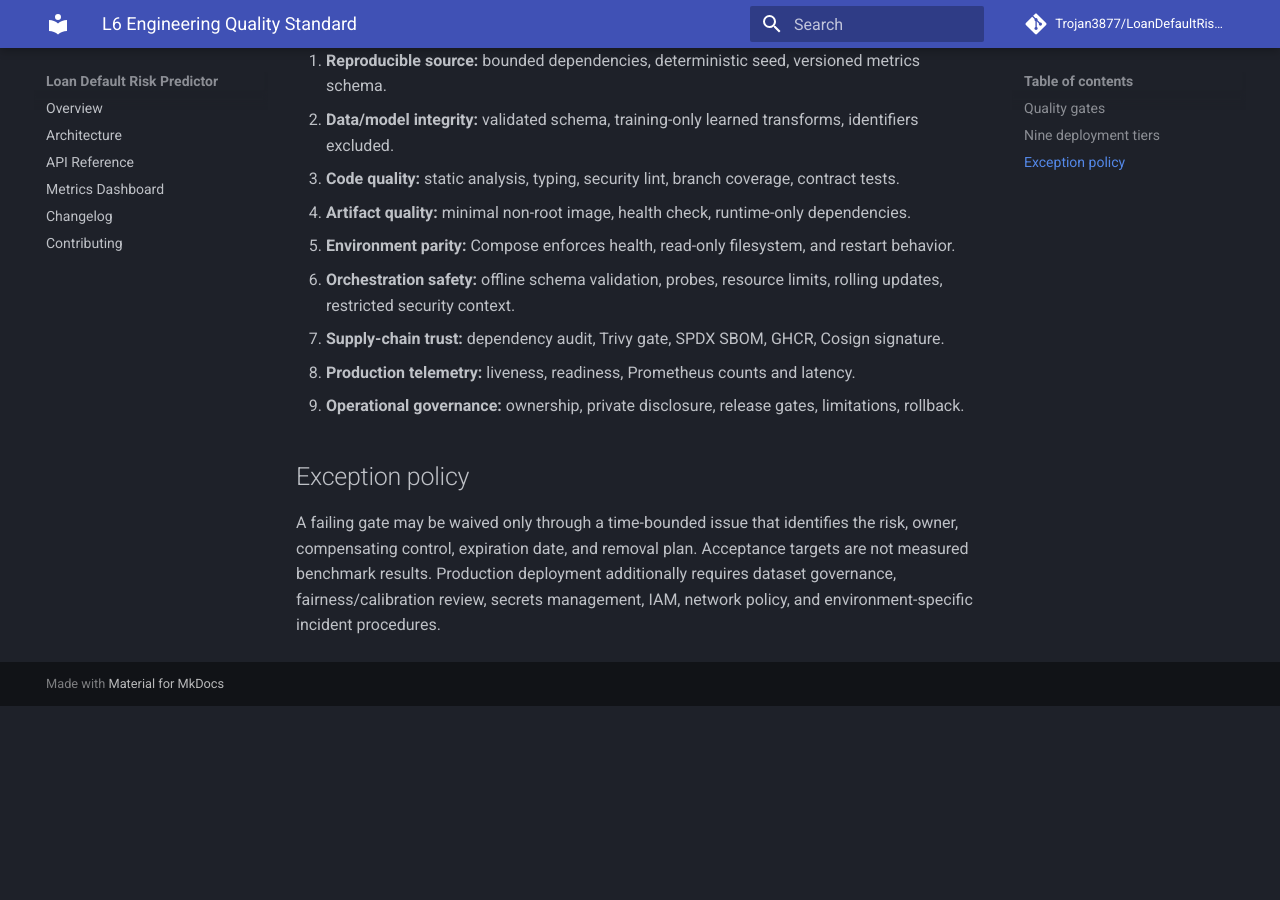
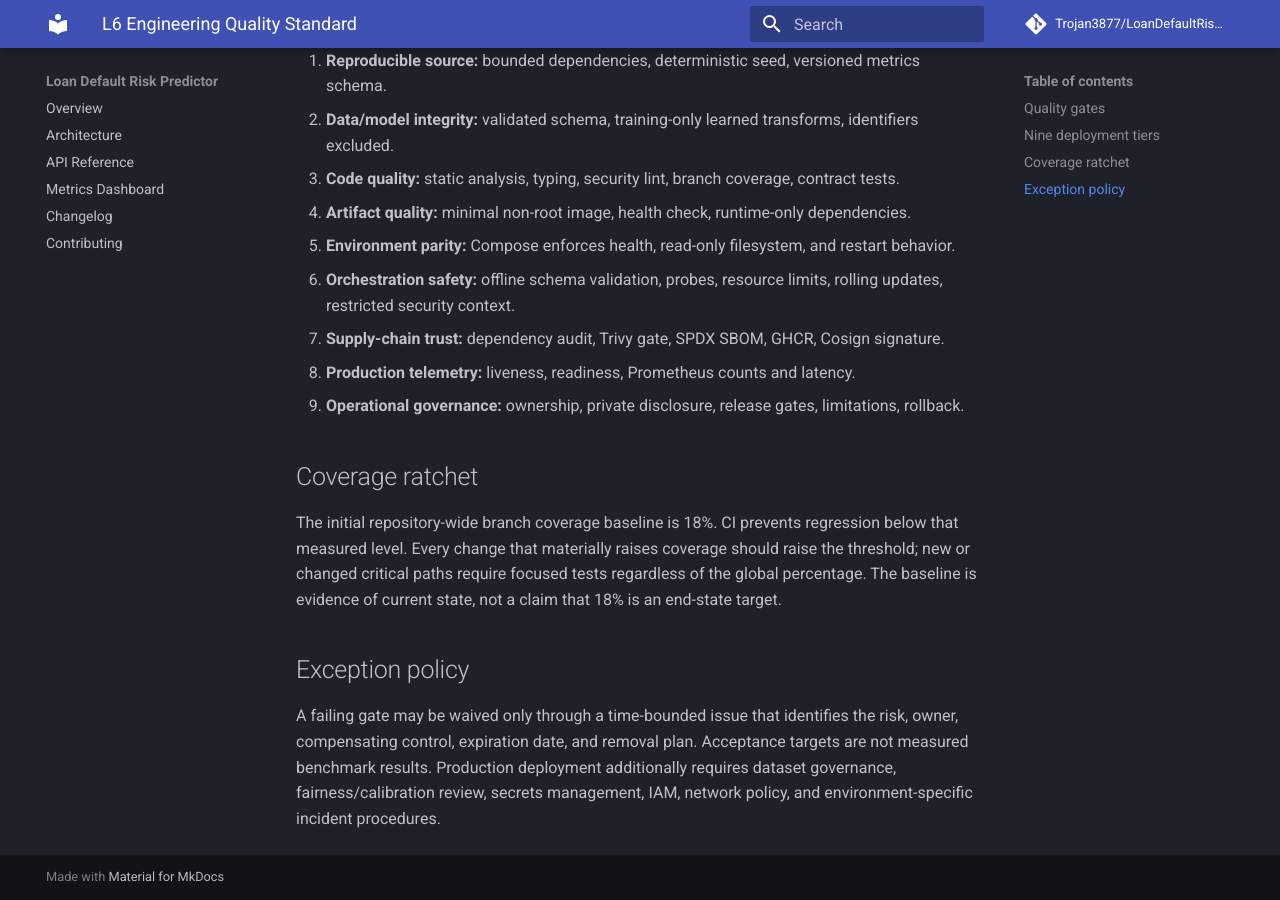
Before and after one commit to Trojan3877/LoanDefaultRiskPredictor, an MkDocs documentation site: the page built from docs/L6_ENGINEERING_QUALITY.md, in a window 1280 px wide and 900 px high, scrolled down 1046 px. Built offline with MkDocs 1.6.1 and Material for MkDocs 9.7.7, drawn with Linux system fonts in a browser that asks for light colours; comment, search, counter and statistics services are not loaded; before the commit the page ends 1752 px from its top, so only the background shows below that; some of the changed text lies outside the part shown.

Commit message:
docs: document honest coverage ratchet

```diff
--- a/docs/L6_ENGINEERING_QUALITY.md
+++ b/docs/L6_ENGINEERING_QUALITY.md
@@ -8,7 +8,7 @@ This document defines L6 as evidence-backed engineering maturity for this reposi
 |---|---|---|---|
 | Correctness | typed contracts and deterministic transforms | mypy, compile, pytest | fix or revert |
 | Research validity | holdout isolation and provenance record | feature/training tests | invalidate affected benchmark |
-| Maintainability | bounded modules and dependency layers | Ruff and coverage >=45% | refactor before expansion |
+| Maintainability | bounded modules and dependency layers | Ruff and coverage >=18% baseline, ratcheted upward | refactor before expansion |
 | Security | minimal runtime, non-root, vulnerability policy | Bandit, pip-audit, Trivy | patch or document exception |
 | Reliability | health/readiness and resource bounds | container smoke test, kubeconform | rollback unhealthy release |
 | Supply chain | SBOM and signed immutable image | publish workflow | block unsigned deployment |
@@ -28,6 +28,10 @@ This document defines L6 as evidence-backed engineering maturity for this reposi
 8. **Production telemetry:** liveness, readiness, Prometheus counts and latency.
 9. **Operational governance:** ownership, private disclosure, release gates, limitations, rollback.
 
+## Coverage ratchet
+
+The initial repository-wide branch coverage baseline is 18%. CI prevents regression below that measured level. Every change that materially raises coverage should raise the threshold; new or changed critical paths require focused tests regardless of the global percentage. The baseline is evidence of current state, not a claim that 18% is an end-state target.
+
 ## Exception policy
 
 A failing gate may be waived only through a time-bounded issue that identifies the risk, owner, compensating control, expiration date, and removal plan. Acceptance targets are not measured benchmark results. Production deployment additionally requires dataset governance, fairness/calibration review, secrets management, IAM, network policy, and environment-specific incident procedures.
```
